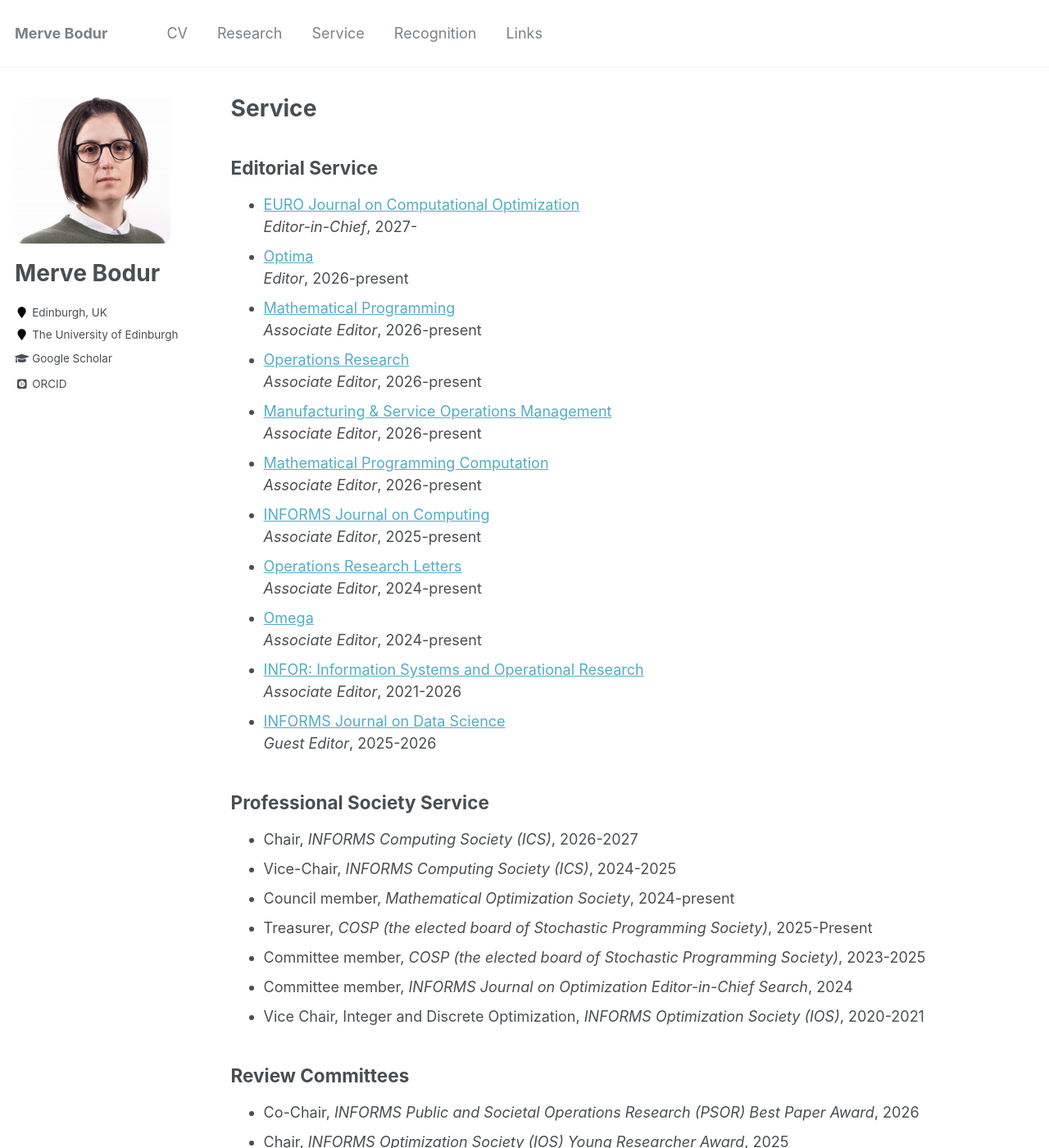
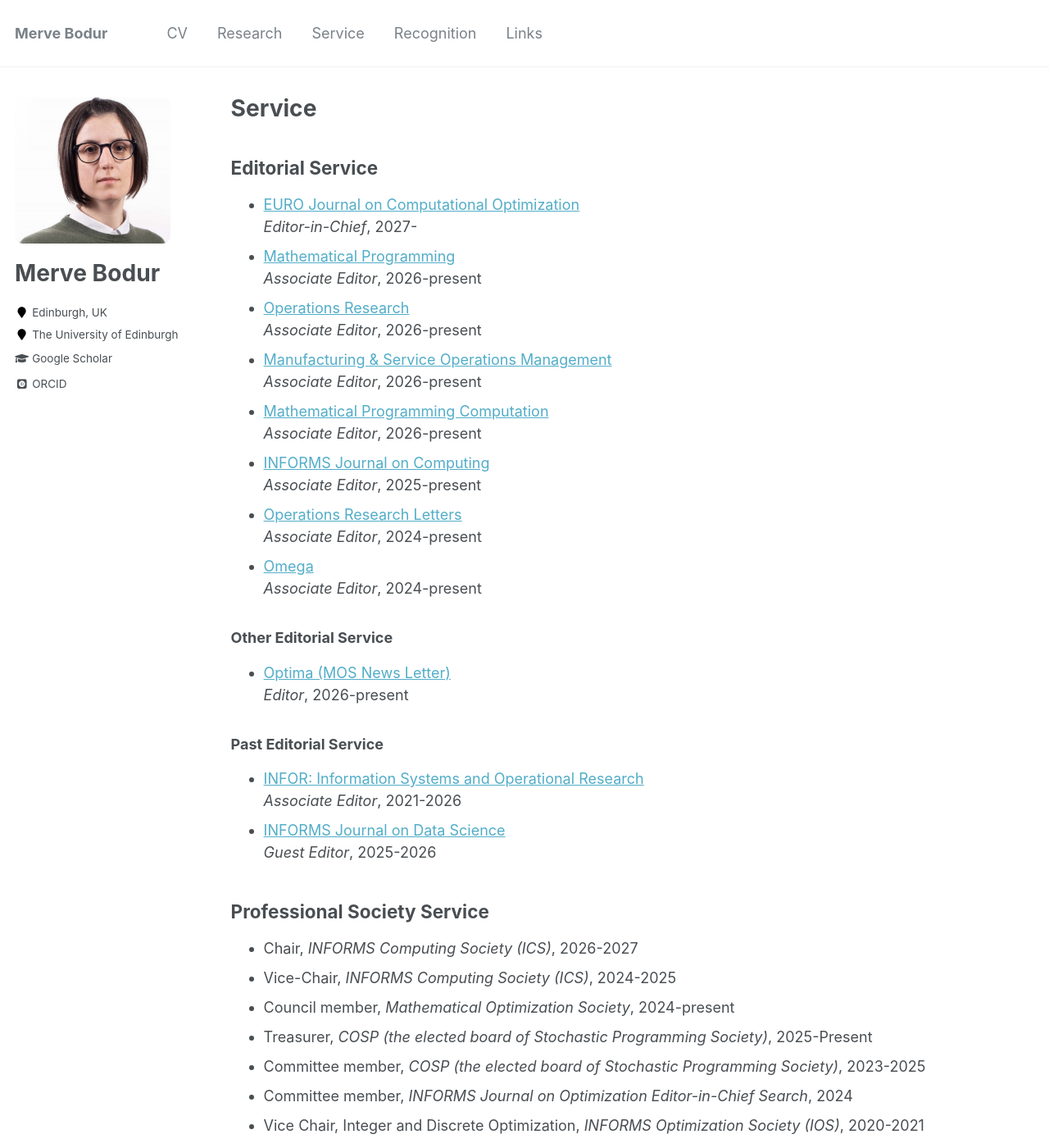
Before and after one commit to mervebodur/mervebodur.github.io, a Jekyll site: the page built from _pages/service.md, in a window 1280 px wide and 1400 px high. Shown: the whole window at 82% size. Built offline with Jekyll 4.4.1, drawn with Linux system fonts in a browser that asks for light colours; some web fonts are replaced.

Commit message:
Update service.md

```diff
--- a/_pages/service.md
+++ b/_pages/service.md
@@ -25,6 +23,12 @@ author_profile: true
 *Associate Editor*, 2024-present
 - [Omega](https://www.sciencedirect.com/journal/omega)\
 *Associate Editor*, 2024-present
+
+### Other Editorial Service
+- [Optima (MOS News Letter)](https://www.mathopt.org/pubs/optima)\
+*Editor*, 2026-present
+
+### Past Editorial Service
 - [INFOR: Information Systems and Operational Research](https://www.tandfonline.com/journals/tinf20)\
 *Associate Editor*, 2021-2026
 - [INFORMS Journal on Data Science](https://pubsonline.informs.org/journal/ijds)\
```
Also changed, not shown: other parts of _pages/service.md (+0 -2 lines).
